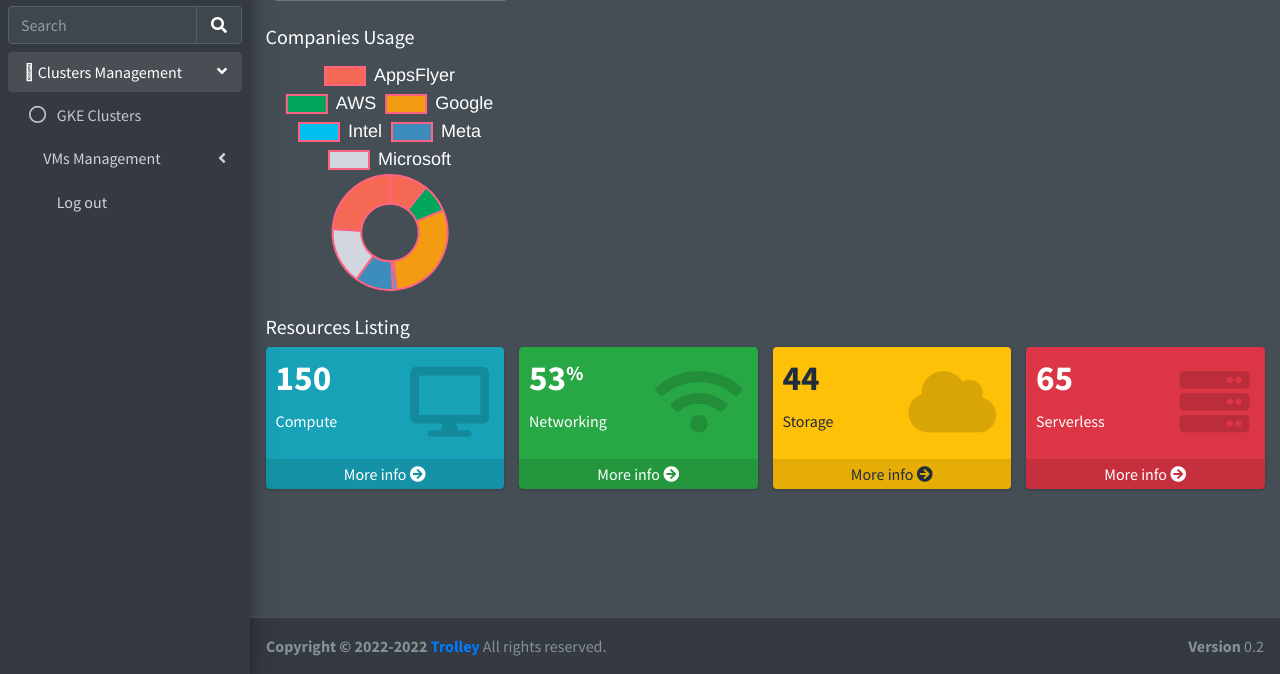
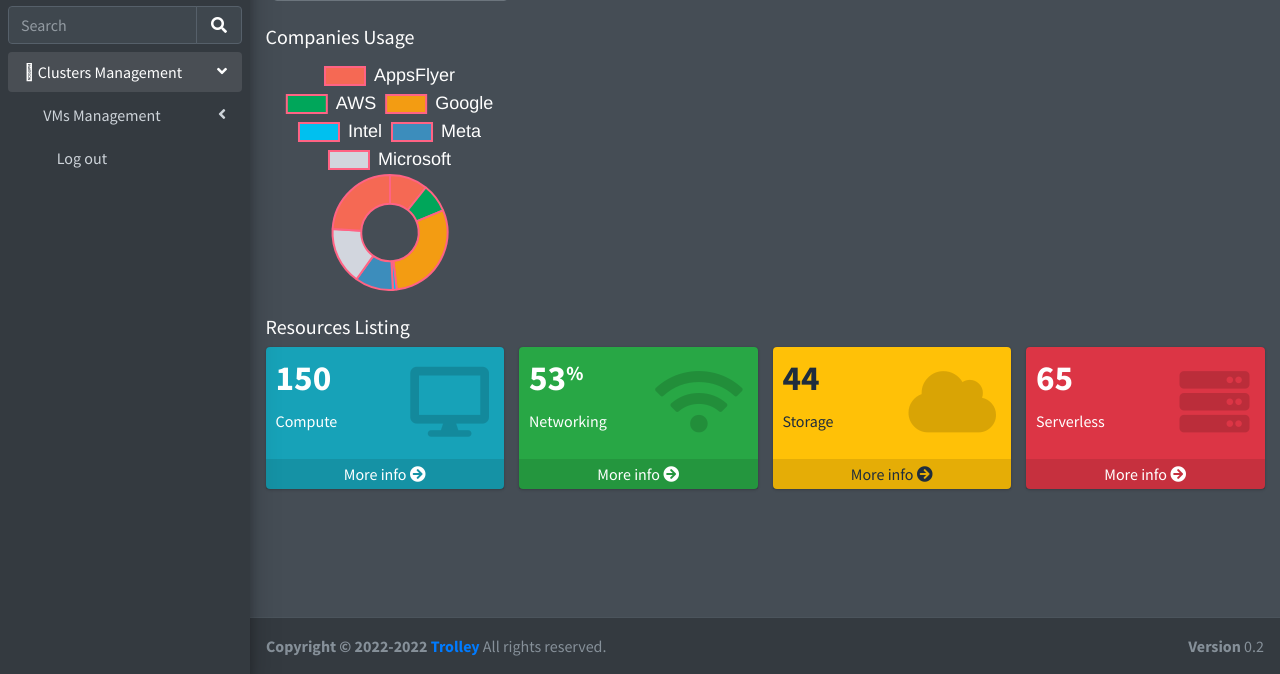
Before and after one commit to Trolley-MGMT/trolleymgmt, a Flask app: template web/templates/products-dashboards.html in a window 1280 px wide, after a click on "Clusters Management". Shown: the part 126-800 px from the top of the page. Run offline with Flask 2, Linux system fonts and the light colour scheme; the template is opened without the code that fills it: most values are stand-ins (such as "Sample title", 1, 10 or a date in 2020); parts of the project's set-up code (start-up, migrations or seed data) failed here and were passed over; some libraries are stand-ins or nearby versions.

Commit message:
some gui fixes

```diff
--- a/web/templates/products-dashboards.html
+++ b/web/templates/products-dashboards.html
@@ -154,8 +154,8 @@
                                     <p>EKS Clusters</p>
                                 </a>
                             </li>
-                            <li class="nav-item">
-                                <a href="manage-gke-clusters" class="nav-link" id="manage-gke-clusters-div" >
+                            <li class="nav-item" style="display: none;" id="manage-gke-clusters-div" >
+                                <a href="manage-gke-clusters" class="nav-link">
                                     <i class="far fa-circle nav-icon"></i>
                                     <p>GKE Clusters</p>
                                 </a>
```
